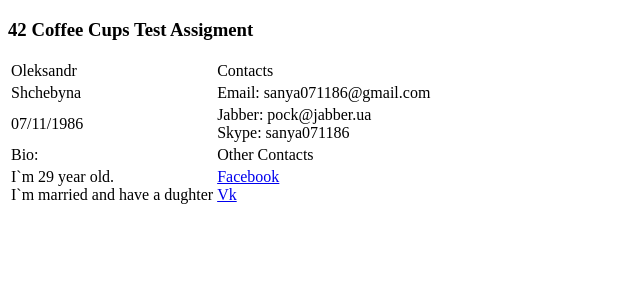
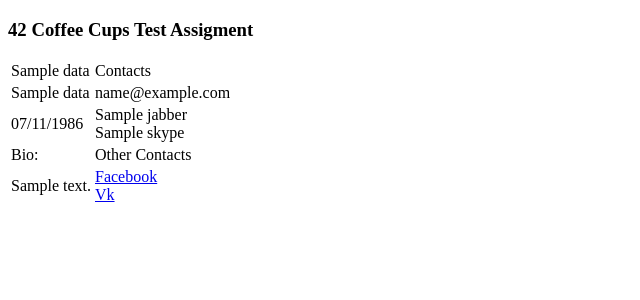
Before and after one commit to Oleksandr1/42cc_test, a Django app: template test_42cc/test_42cc_oleksandr1/templates/base.html in a window 1280 px wide. Shown: the top 300 px of the page, without its empty margins (0-640 px from the left). Run offline with Django 3.2, Linux system fonts and the light colour scheme; the template is opened without the code that fills it: most values are stand-ins (such as "Sample title", 1, 10 or a date in 2020).

Commit message:
collect data in view and using it in main page

```diff
--- a/test_42cc/test_42cc_oleksandr1/templates/base.html
+++ b/test_42cc/test_42cc_oleksandr1/templates/base.html
@@ -7,24 +7,24 @@
   <h3>42 Coffee Cups Test Assigment</h3>
   <table>
     <tr>
-      <td>Oleksandr</td>
+      <td>{{ my_data.name }}</td>
       <td>Contacts</td>
     </tr>
     <tr>
-      <td>Shchebyna</td>
-      <td>Email: sanya071186@gmail.com</td>
+      <td>{{ my_data.second_name }}</td>
+      <td>{{ my_data.email }}</td>
     </tr>
     <tr>
       <td>07/11/1986</td>
-      <td>Jabber: pock@jabber.ua<br>Skype: sanya071186</td>
+      <td>{{ my_data.jabber }}<br>{{ me_data.skype }}</td>
     </tr>
     <tr>
       <td>Bio:</td>
       <td>Other Contacts</td>
     </tr>
     <tr>
-      <td>I`m 29 year old.<br>I`m married and have a dughter</td>
-      <td><a href="https://www.facebook.com/profile.php?id=100003368151652">Facebook</a><br><a href="https://vk.com/id69128840">Vk</td>
+      <td>{{ my_data.bio }}</td>
+      <td><a href={{ my_data.facebook }}>Facebook</a><br><a href={{ my_data.vk }}>Vk</td>
     </tr>
 
   </table>
```
Also changed, not shown: test_42cc/test_42cc_oleksandr1/views.py (+9 -1 lines).
